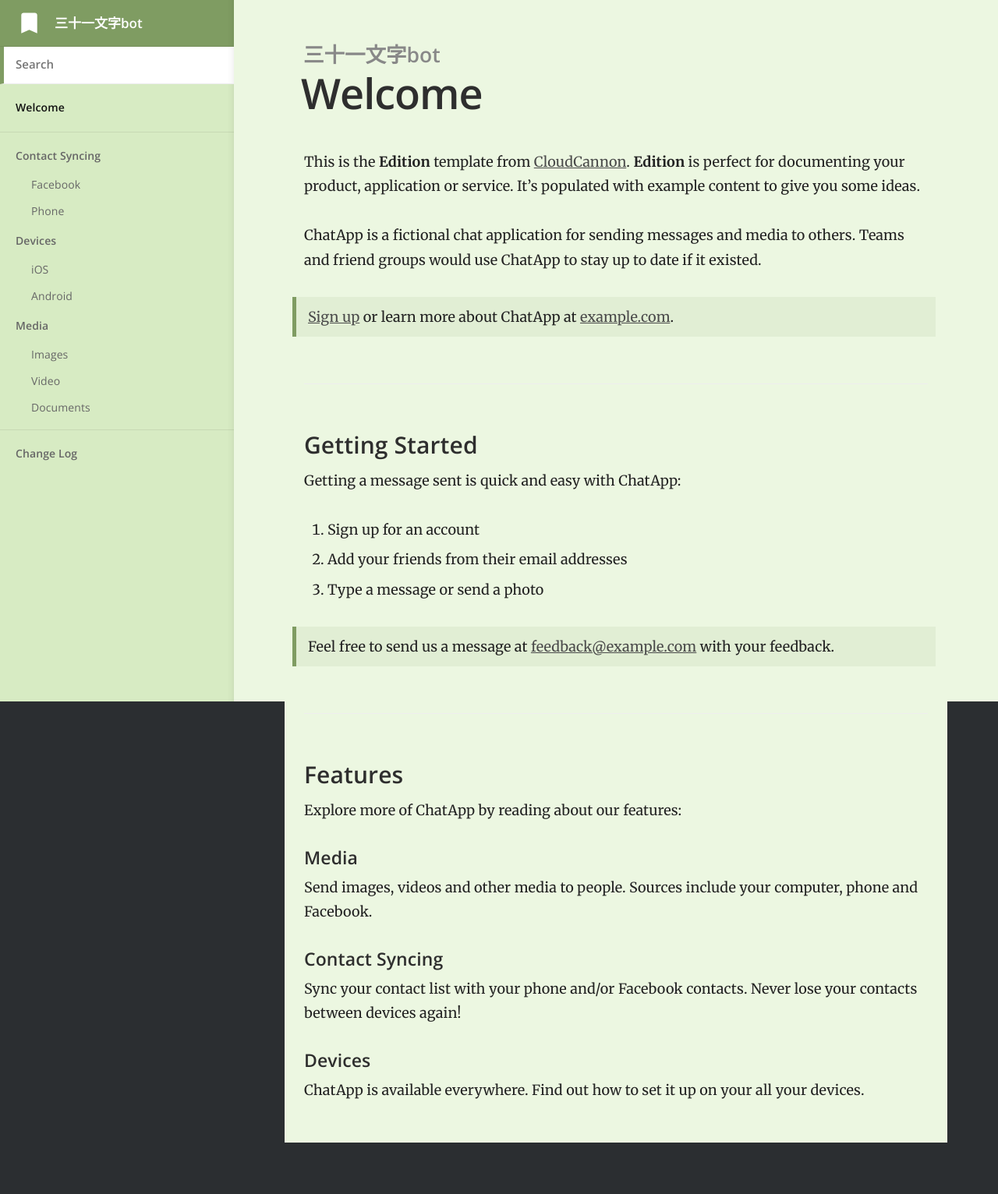
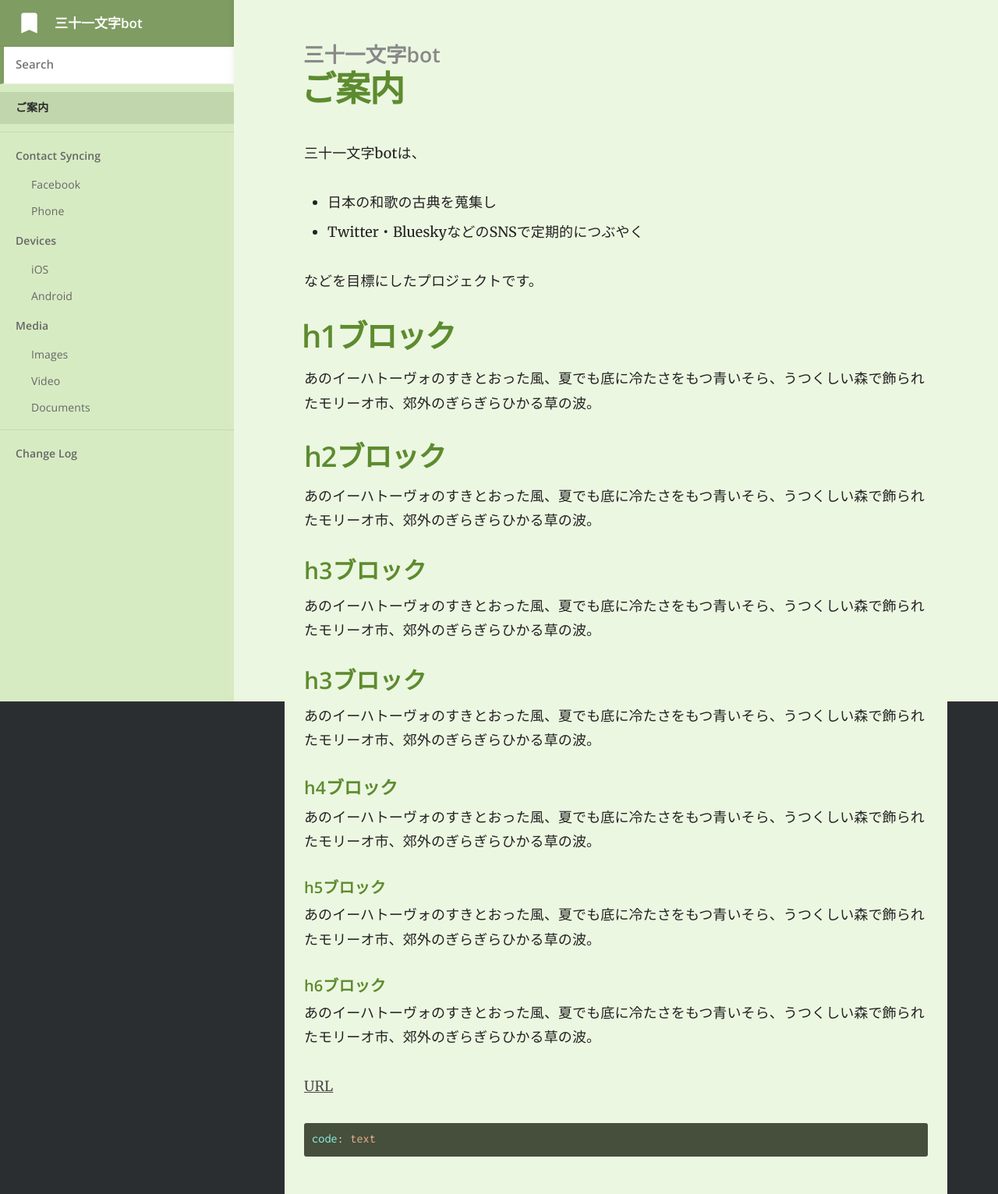
Before and after one commit to 31bot/31bot.github.io, a Jekyll site: the page built from index.md, in a window 1280 px wide. Shown: the whole page at 78% size. Built offline with Jekyll 4.4.1, drawn with Linux system fonts in a browser that asks for light colours; before the commit the page ends 1466 px from its top, so only the background shows below that.

Commit message:
大まかにCSSを決めました

````diff
--- a/_sass/_code.scss
+++ b/_sass/_code.scss
@@ -5,8 +5,8 @@ pre, code, tt {
 	border-radius: 2px;
 	line-height: 1.4;
 	font-weight: 400;
-	background-color: #404145;
-	color: #FAFAFA;
+	background-color: #464f3c;
+	color: #e0e3da;
 	border-radius: 2px;
 }
 
--- a/_sass/_layout.scss
+++ b/_sass/_layout.scss
@@ -56,7 +56,7 @@ body {
 
 		#search-input,
 		&::after {
-			box-shadow: inset -10px 0 10px -10px rgba(0, 0, 0, 0.1);
+			box-shadow: inset -10px 0 10px -10px rgba(225, 227, 207, 0.5);
 		}
 
 		&::before {
@@ -161,12 +161,6 @@ $nav-image: $baseurl + "/images/menu.svg";
 	position: relative;
 	background-color: $content-background-color;
 	color: $content-color;
-
-	h3::before {
-		content: "";
-		@extend hr;
-		margin: 60px 0;
-	}
 }
 
 .content,
@@ -202,7 +196,7 @@ $nav-image: $baseurl + "/images/menu.svg";
 		}
 
 		h3 {
-			font-size: 5.4rem;
+			font-size: 4.5rem;
 		}
 	}
 
@@ -250,11 +244,16 @@ nav > ul {
 		display: block;
 	}
 
-	&.current > a,
+	&.current > a {
+		color: #292b26;
+		background-color: #c2d6ae;
+	}
+
 	> a:active,
 	> a:hover {
-		color: #111;
+		color: #292b26;
 	}
+
 
 	&.top-level > a {
 		line-height: 1.5;
--- a/_sass/_typography.scss
+++ b/_sass/_typography.scss
@@ -44,14 +44,14 @@ h3,
 h4,
 h5,
 h6 {
-	color: #2E2E2E;
+	color: #5d8b2f;
 	line-height: 1.15em;
 	margin: 0 0 0.4em 0;
 	font-weight: 600;
 }
 
 h1 {
-	font-size: 5rem;
+	font-size: 4.0rem;
 	letter-spacing: -2px;
 	text-indent: -3px;
 }
--- a/index.md
+++ b/index.md
@@ -1,38 +1,31 @@
 ---
-title: Welcome
+title: ご案内
 ---
 
-This is the **Edition** template from [CloudCannon](http://cloudcannon.com/).
-**Edition** is perfect for documenting your product, application or service.
-It's populated with example content to give you some ideas.
+三十一文字botは、
 
-ChatApp is a fictional chat application for sending messages and media to others.
-Teams and friend groups would use ChatApp to stay up to date if it existed.
+* 日本の和歌の古典を蒐集し
+* Twitter・BlueskyなどのSNSで定期的につぶやく
 
-> [Sign up](http://example.com/signup) or learn more about ChatApp at [example.com](http://example.com/).
+などを目標にしたプロジェクトです。
 
-### Getting Started
+# h1ブロック
+あのイーハトーヴォのすきとおった風、夏でも底に冷たさをもつ青いそら、うつくしい森で飾られたモリーオ市、郊外のぎらぎらひかる草の波。
+## h2ブロック
+あのイーハトーヴォのすきとおった風、夏でも底に冷たさをもつ青いそら、うつくしい森で飾られたモリーオ市、郊外のぎらぎらひかる草の波。
+### h3ブロック
+あのイーハトーヴォのすきとおった風、夏でも底に冷たさをもつ青いそら、うつくしい森で飾られたモリーオ市、郊外のぎらぎらひかる草の波。
+### h3ブロック
+あのイーハトーヴォのすきとおった風、夏でも底に冷たさをもつ青いそら、うつくしい森で飾られたモリーオ市、郊外のぎらぎらひかる草の波。
+#### h4ブロック
+あのイーハトーヴォのすきとおった風、夏でも底に冷たさをもつ青いそら、うつくしい森で飾られたモリーオ市、郊外のぎらぎらひかる草の波。
+##### h5ブロック
+あのイーハトーヴォのすきとおった風、夏でも底に冷たさをもつ青いそら、うつくしい森で飾られたモリーオ市、郊外のぎらぎらひかる草の波。
+###### h6ブロック
+あのイーハトーヴォのすきとおった風、夏でも底に冷たさをもつ青いそら、うつくしい森で飾られたモリーオ市、郊外のぎらぎらひかる草の波。
 
-Getting a message sent is quick and easy with ChatApp:
+[URL](https://31bot.github.io/)
 
-1. Sign up for an account
-2. Add your friends from their email addresses
-3. Type a message or send a photo
-
-> Feel free to send us a message at [feedback@example.com](mailto:feedback@example.com) with your feedback.
-
-### Features
-
-Explore more of ChatApp by reading about our features:
-
-#### Media
-
-Send images, videos and other media to people. Sources include your computer, phone and Facebook.
-
-#### Contact Syncing
-
-Sync your contact list with your phone and/or Facebook contacts. Never lose your contacts between devices again!
-
-#### Devices
-
-ChatApp is available everywhere. Find out how to set it up on your all your devices.
+```yaml
+code: text
+```
````
